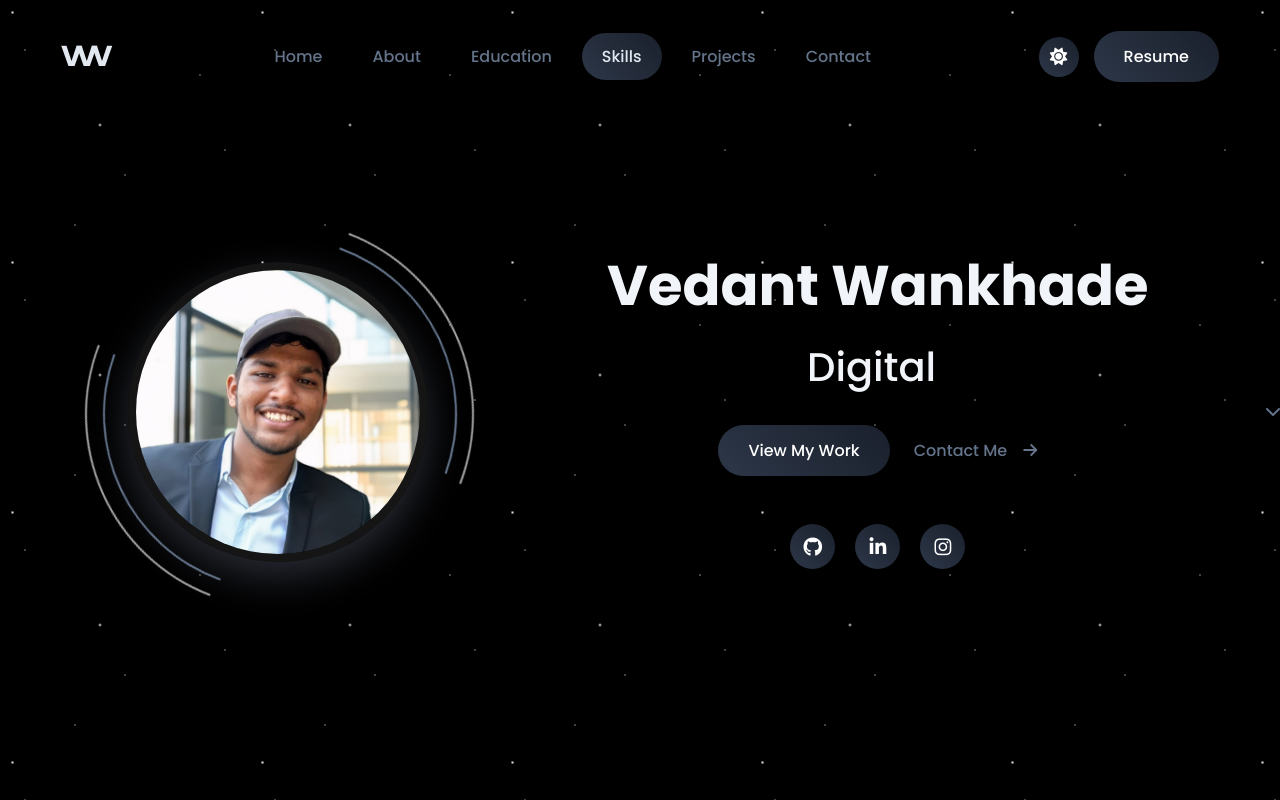
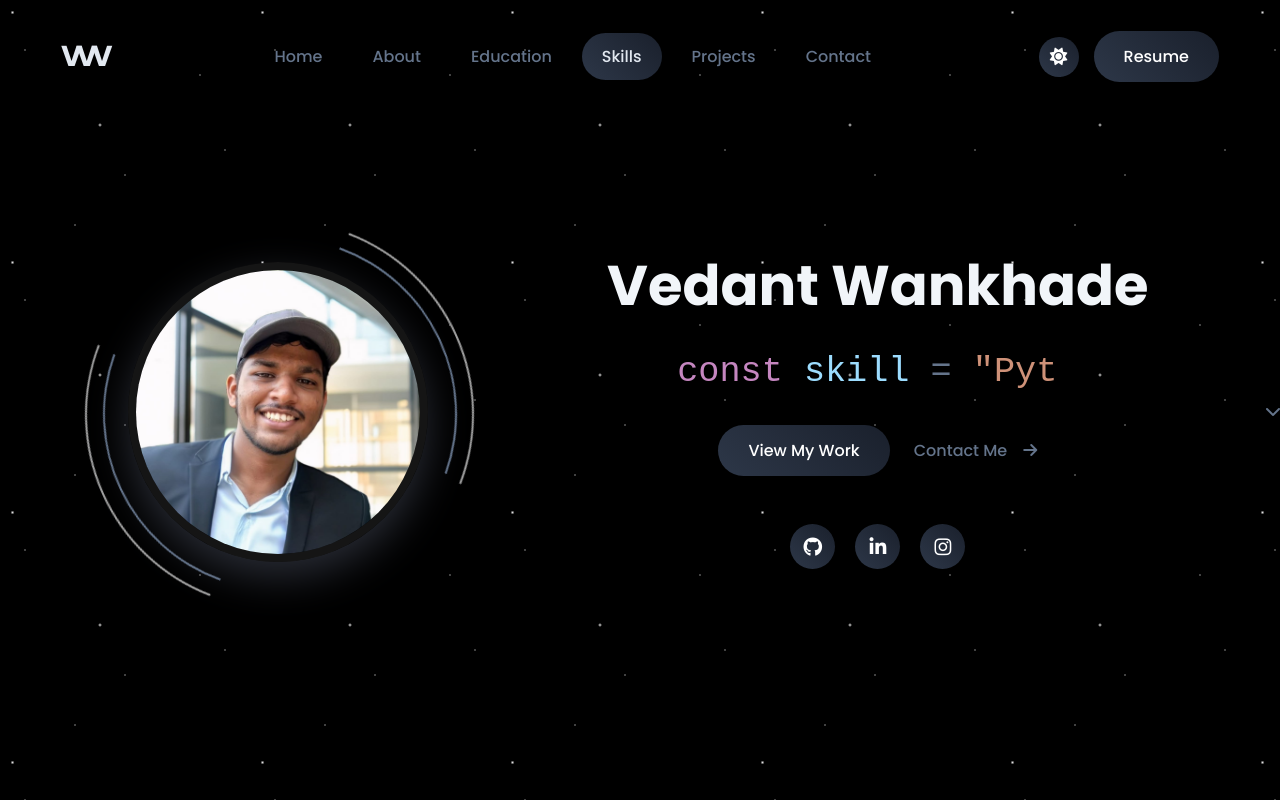
Before and after one commit to vedantwankhade123/Portfolio_Website, a React (Vite) app: page / in a window 1280 px wide. Shown: the top 800 px of the page. Built offline with nearby package versions, Linux system fonts and the light colour scheme.

Commit message:
[dyad] Adding syntax highlighting to the typing animation - wrote 3 file(s)

```diff
--- a/src/components/Hero.jsx
+++ b/src/components/Hero.jsx
@@ -2,7 +2,35 @@ import React from 'react';
 import TypingEffect from './TypingEffect';
 
 const Hero = () => {
-  const roles = ["Full Stack Developer", "Python Programmer", "Digital Craftsman"];
+  const codeLines = [
+    {
+      tokens: [
+        { text: 'const', className: 'keyword' },
+        { text: ' identity ', className: 'variable' },
+        { text: '= ', className: 'operator' },
+        { text: '"Full Stack Developer"', className: 'string' },
+        { text: ';', className: 'punctuation' },
+      ],
+    },
+    {
+      tokens: [
+        { text: 'const', className: 'keyword' },
+        { text: ' skill ', className: 'variable' },
+        { text: '= ', className: 'operator' },
+        { text: '"Python Programmer"', className: 'string' },
+        { text: ';', className: 'punctuation' },
+      ],
+    },
+    {
+      tokens: [
+        { text: 'const', className: 'keyword' },
+        { text: ' passion ', className: 'variable' },
+        { text: '= ', className: 'operator' },
+        { text: '"Digital Craftsman"', className: 'string' },
+        { text: ';', className: 'punctuation' },
+      ],
+    },
+  ];
 
   return (
     <section id="home" className="hero">
@@ -18,7 +46,7 @@ const Hero = () => {
           <div className="hero-text">
             <h1 className="animate-text"><span className="highlight">Vedant Wankhade</span></h1>
             <h2 className="animate-text delay-1">
-              <TypingEffect words={roles} typeSpeed={70} deleteSpeed={40} />
+              <TypingEffect lines={codeLines} typeSpeed={70} deleteSpeed={40} />
             </h2>
             <div className="cta-buttons animate-text delay-3">
               <a href="#projects" className="btn primary-btn">View My Work</a>
--- a/src/components/TypingEffect.jsx
+++ b/src/components/TypingEffect.jsx
@@ -1,37 +1,58 @@
 import React, { useState, useEffect } from 'react';
 
-const TypingEffect = ({ words, typeSpeed = 100, deleteSpeed = 50, delay = 1000 }) => {
-  const [wordIndex, setWordIndex] = useState(0);
+const TypingEffect = ({ lines, typeSpeed = 100, deleteSpeed = 50, delay = 1000 }) => {
+  const [lineIndex, setLineIndex] = useState(0);
   const [text, setText] = useState('');
   const [isDeleting, setIsDeleting] = useState(false);
 
   useEffect(() => {
-    const currentWord = words[wordIndex];
+    const currentLine = lines[lineIndex];
+    const fullText = currentLine.tokens.map(t => t.text).join('');
     const speed = isDeleting ? deleteSpeed : typeSpeed;
 
     const handleTyping = () => {
       if (isDeleting) {
-        setText(currentWord.substring(0, text.length - 1));
+        setText(fullText.substring(0, text.length - 1));
       } else {
-        setText(currentWord.substring(0, text.length + 1));
+        setText(fullText.substring(0, text.length + 1));
       }
 
-      if (!isDeleting && text === currentWord) {
+      if (!isDeleting && text === fullText) {
         setTimeout(() => setIsDeleting(true), delay);
       } else if (isDeleting && text === '') {
         setIsDeleting(false);
-        setWordIndex((prev) => (prev + 1) % words.length);
+        setLineIndex((prev) => (prev + 1) % lines.length);
       }
     };
 
     const timer = setTimeout(handleTyping, speed);
 
     return () => clearTimeout(timer);
-  }, [text, isDeleting, wordIndex, words, typeSpeed, deleteSpeed, delay]);
+  }, [text, isDeleting, lineIndex, lines, typeSpeed, deleteSpeed, delay]);
+
+  const renderHighlightedText = () => {
+    const currentLineTokens = lines[lineIndex].tokens;
+    let remainingTextLength = text.length;
+    const output = [];
+
+    for (const token of currentLineTokens) {
+      if (remainingTextLength <= 0) break;
+
+      const part = token.text.substring(0, remainingTextLength);
+      output.push(
+        <span key={output.length} className={`token-${token.className}`}>
+          {part}
+        </span>
+      );
+      remainingTextLength -= part.length;
+    }
+
+    return output;
+  };
 
   return (
     <span className="typing-effect">
-      {text}
+      {renderHighlightedText()}
       <span className="typing-cursor">|</span>
     </span>
   );
--- a/src/index.css
+++ b/src/index.css
@@ -461,6 +461,21 @@ body.dark-mode .hero h2 {
     font-weight: 600;
 }
 
+.typing-effect {
+    font-family: 'Courier New', Courier, monospace;
+    font-size: clamp(1.3rem, 3.5vw, 2.2rem);
+}
+
+.typing-effect .token-keyword { color: #569cd6; }
+.typing-effect .token-variable { color: #4ec9b0; }
+.typing-effect .token-operator { color: var(--text-muted); }
+.typing-effect .token-string { color: #ce9178; }
+.typing-effect .token-punctuation { color: var(--text-muted); }
+
+body.dark-mode .typing-effect .token-keyword { color: #c586c0; }
+body.dark-mode .typing-effect .token-variable { color: #9cdcfe; }
+body.dark-mode .typing-effect .token-string { color: #ce9178; }
+
 .highlight {
     color: var(--primary-color);
 }
```
